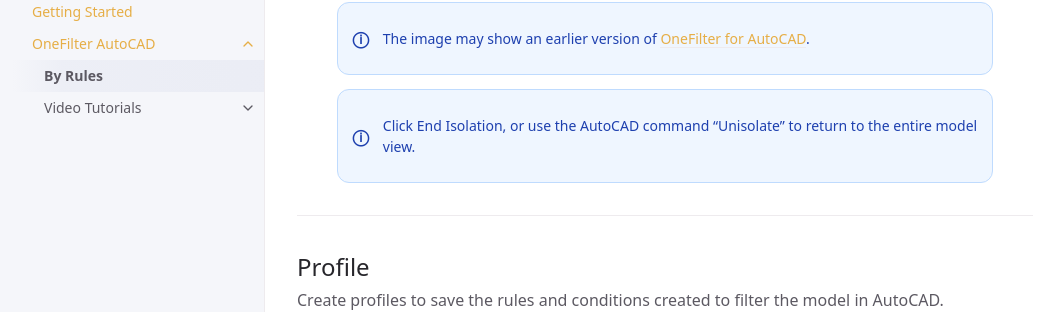
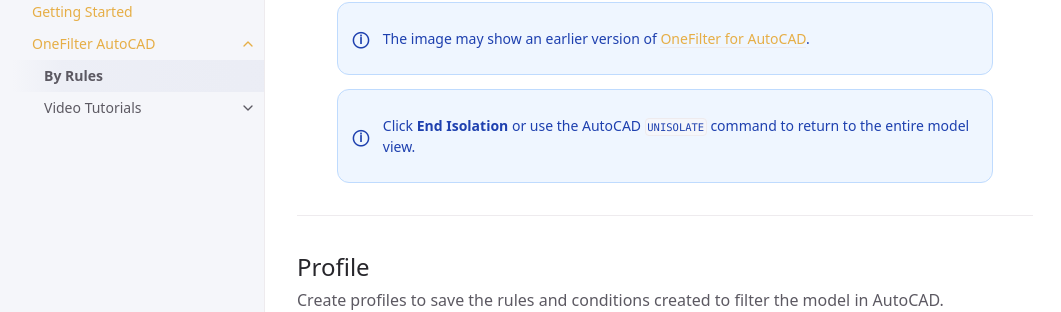
Before and after one commit to DiRoots-Limited/DiRootsOne.AutoCAD.Releases, a Jekyll site: the page built from DiRoots.One.AutoCAD.Releases/docs/pages/OneFIlter AutoCAD/OF-ByRules.md, in a window 1280 px wide and 900 px high, scrolled down 6854 px. Shown: the part 144-456 px from the top of the window, without its empty margins (107-1168 px from the left). Built offline with Jekyll 4.4.1, drawn with Linux system fonts in a browser that asks for light colours.

```diff
--- a/DiRoots.One.AutoCAD.Releases/docs/pages/OneFIlter AutoCAD/OF-ByRules.md
+++ b/DiRoots.One.AutoCAD.Releases/docs/pages/OneFIlter AutoCAD/OF-ByRules.md
@@ -117,7 +117,7 @@ Select the filtered elements with the checkboxes, then click **Isolate** to isol
 > The image may show an earlier version of [OneFilter for AutoCAD](https://diroots.com/autocad-plugins/dirootsone-for-autocad/).
 {: .note }
 
-> Click End Isolation, or use the AutoCAD command "Unisolate" to return to the entire model view.
+> Click **End Isolation** or use the AutoCAD `UNISOLATE` command to return to the entire model view.
 {: .note }
 
 ---
```
